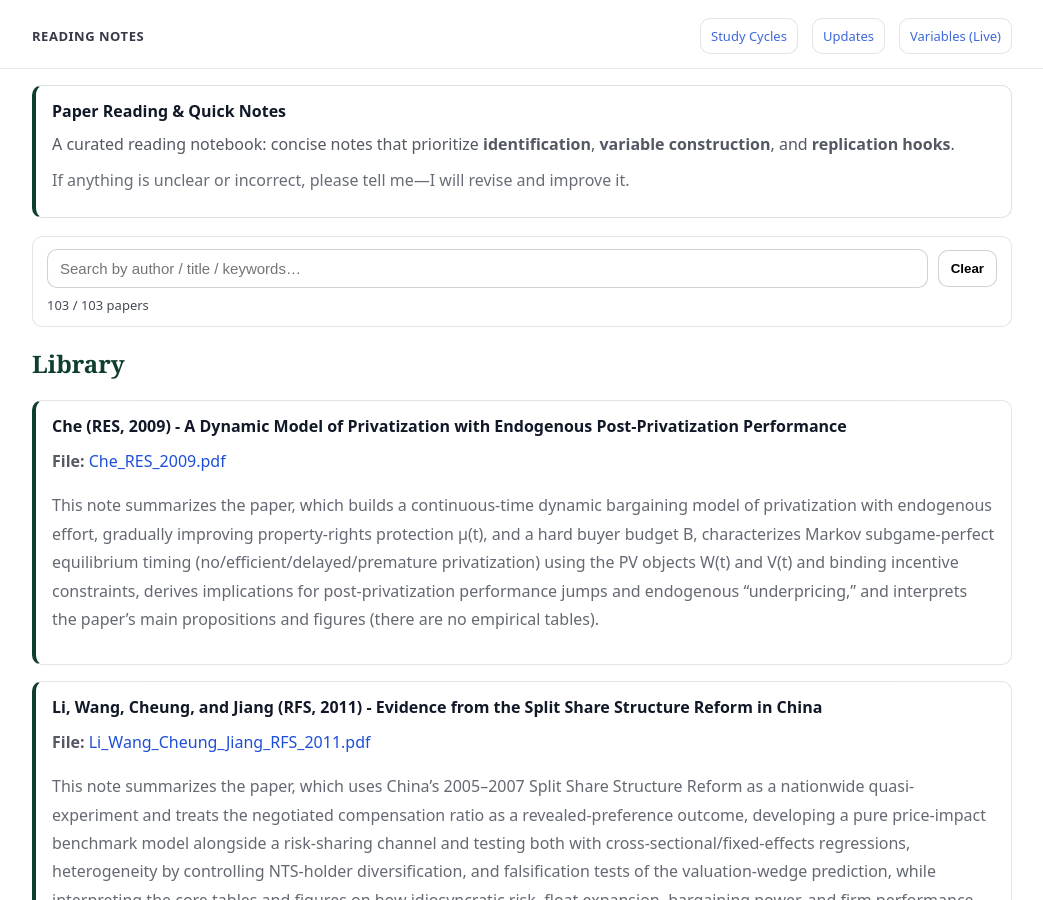
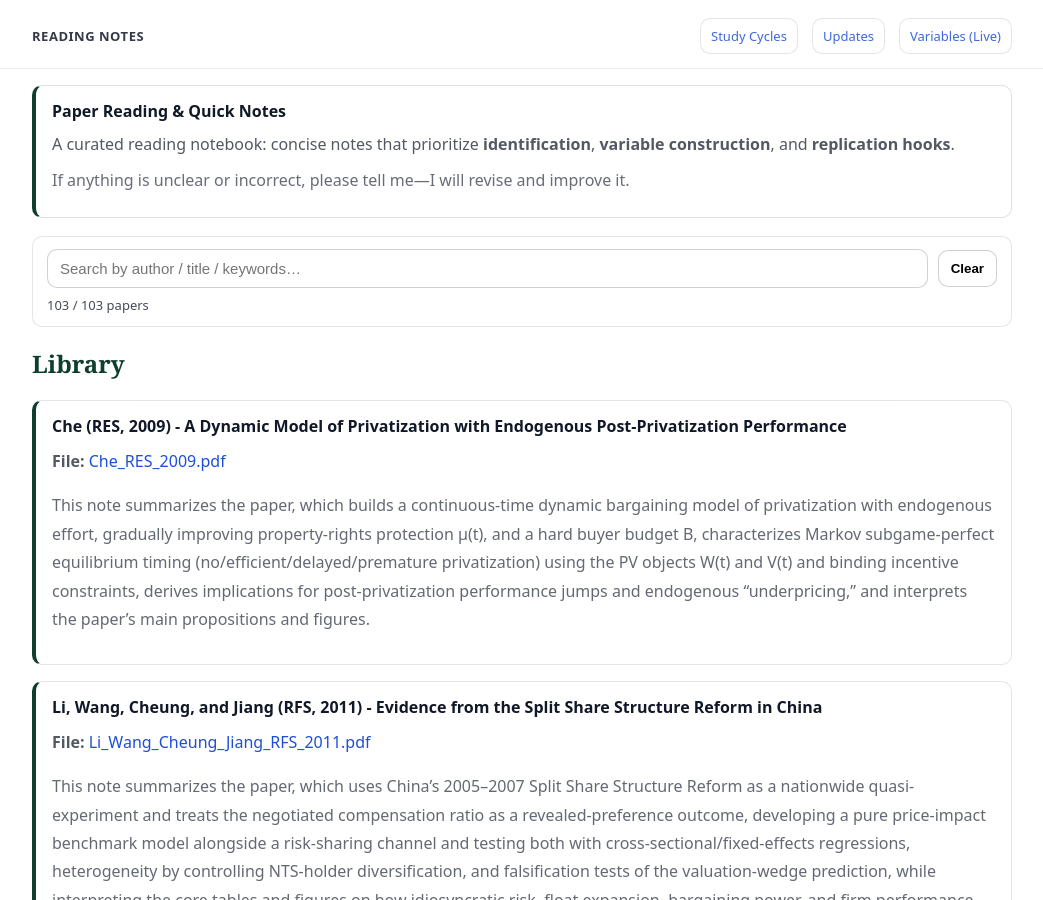
Before and after one commit to yaxinzn/study-archive, a Jekyll site: the page built from reading/index.md, in a window 1280 px wide and 900 px high. Shown: the whole window, without its empty margins (118-1161 px from the left). Built offline with Jekyll 4.4.1, drawn with Linux system fonts in a browser that asks for light colours.

Commit message:
Reading: add/update Che_RES_2009.pdf

```diff
--- a/_data/reading.yml
+++ b/_data/reading.yml
@@ -1,6 +1,6 @@
 - title: "Che (RES, 2009) - A Dynamic Model of Privatization with Endogenous Post-Privatization Performance"
   file: "Che_RES_2009.pdf"
-  desc: "This note summarizes the paper, which builds a continuous-time dynamic bargaining model of privatization with endogenous effort, gradually improving property-rights protection μ(t), and a hard buyer budget B, characterizes Markov subgame-perfect equilibrium timing (no/efficient/delayed/premature privatization) using the PV objects W(t) and V(t) and binding incentive constraints, derives implications for post-privatization performance jumps and endogenous “underpricing,” and interprets the paper’s main propositions and figures (there are no empirical tables)."
+  desc: "This note summarizes the paper, which builds a continuous-time dynamic bargaining model of privatization with endogenous effort, gradually improving property-rights protection μ(t), and a hard buyer budget B, characterizes Markov subgame-perfect equilibrium timing (no/efficient/delayed/premature privatization) using the PV objects W(t) and V(t) and binding incentive constraints, derives implications for post-privatization performance jumps and endogenous “underpricing,” and interprets the paper’s main propositions and figures."
 
 - title: "Li, Wang, Cheung, and Jiang (RFS, 2011) - Evidence from the Split Share Structure Reform in China"
   file: "Li_Wang_Cheung_Jiang_RFS_2011.pdf"
```
